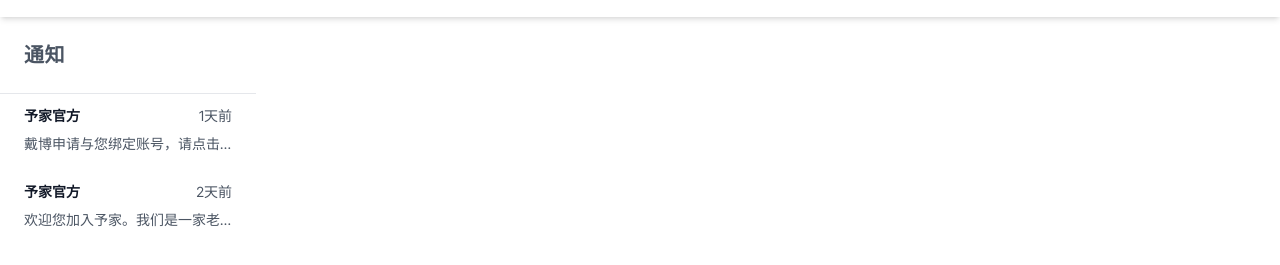
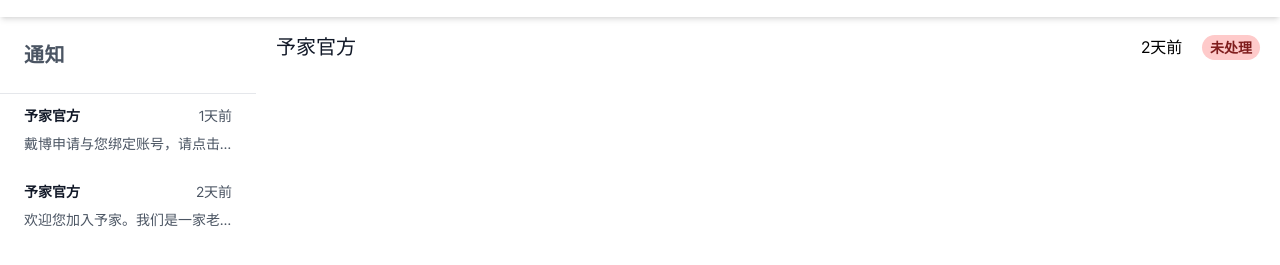
Before and after one commit to dabaz-official/yujia-html, a plain HTML site: page guest/inbox.html in a window 1280 px wide. Shown: the part 63-328 px from the top of the page. Drawn offline with nearby package versions, Linux system fonts and the light colour scheme.

Commit message:
Update inbox.html

```diff
--- a/guest/inbox.html
+++ b/guest/inbox.html
@@ -49,10 +49,17 @@
         </a>
       </div>
     </div>
-    <div class="flex-1 p-8">
+    <div class="flex-1 w-0">
       <div>
-        <div></div>
-        <div></div>
+        <div class="flex items-center justify-between px-5 py-4 bg-white">
+          <h3 class="text-xl text-gray-900">
+            予家官方
+          </h3>
+          <div class="ml-4 flex-shrink-0">
+            <span>2天前</span>
+            <span class="ml-4 text-sm font-semibold text-red-900 bg-red-200 rounded-full leading-none px-2 py-1">未处理</span>
+          </div>
+        </div>
       </div>
       <div>
         <article></article>
```
